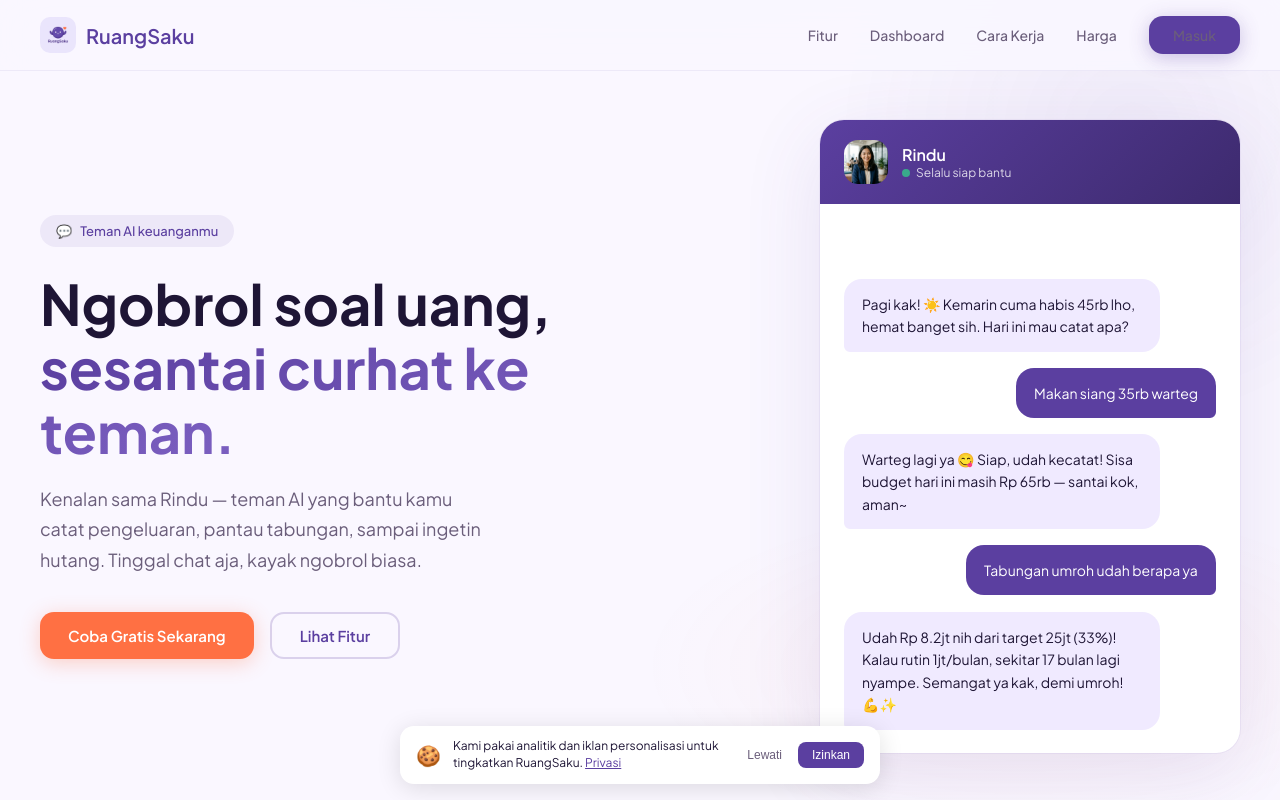
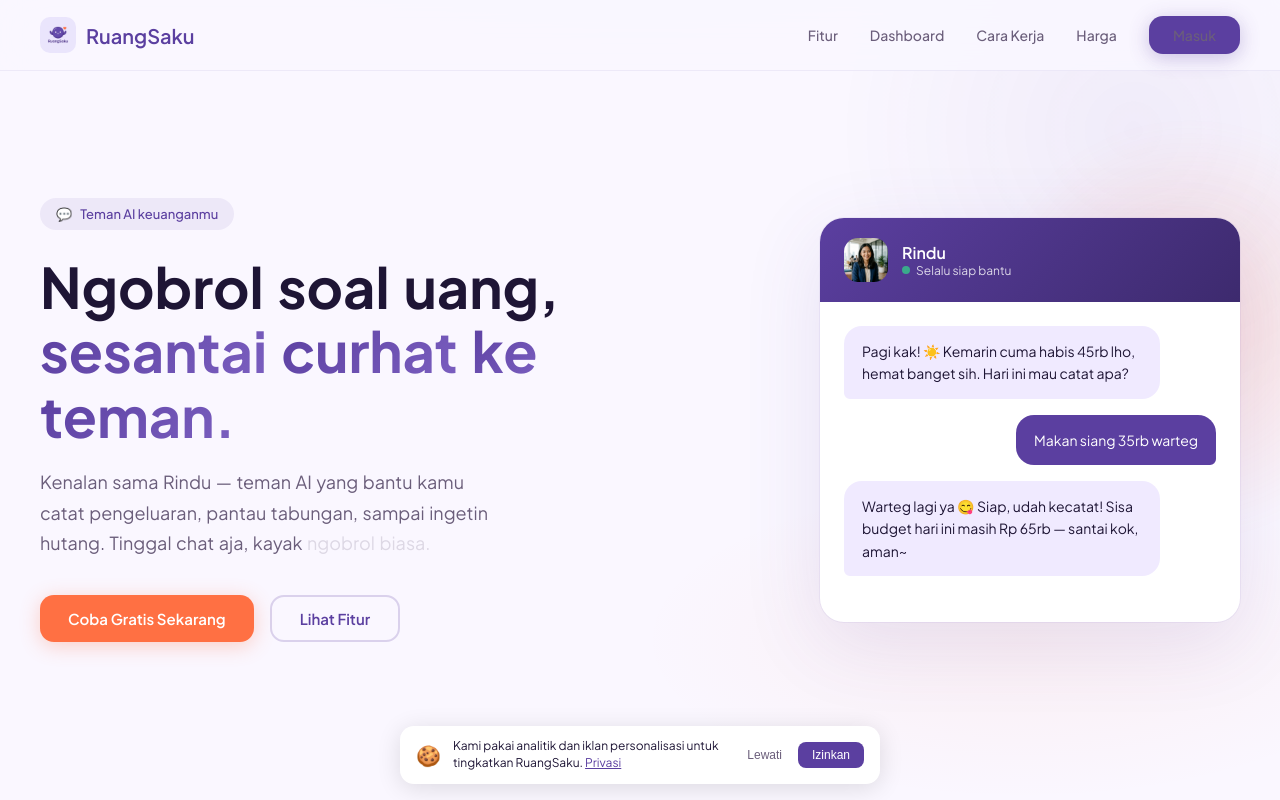
Before and after one commit to arulbarker/ruangsaku-landingpage, a Next.js app: page / in a window 1280 px wide. Shown: the top 800 px of the page. Built offline with nearby package versions, Linux system fonts and the light colour scheme.

Commit message:
feat(hero): word cascade + scroll-driven subheadline + chat loop + parallax blob + CTA micro-interactions

```diff
--- a/components/sections/Hero.tsx
+++ b/components/sections/Hero.tsx
@@ -1,7 +1,16 @@
 'use client'
 
 import Image from 'next/image'
+import { useEffect, useRef, useState } from 'react'
+import {
+  motion,
+  AnimatePresence,
+  useScroll,
+  useTransform,
+  type MotionValue,
+} from 'framer-motion'
 import { trackLead } from '@/lib/meta/events'
+import { useReducedMotionSafe } from '@/components/animation/useReducedMotionSafe'
 
 const APP_URL = 'https://app.ruangsaku.com'
 
@@ -9,30 +18,176 @@
   void trackLead({ contentName })
 }
 
+const SUB_TEXT =
+  'Kenalan sama Rindu — teman AI yang bantu kamu catat pengeluaran, pantau tabungan, sampai ingetin hutang. Tinggal chat aja, kayak ngobrol biasa.'
+
+const CHAT_SCRIPT = [
+  { role: 'ai', text: 'Pagi kak! ☀️ Kemarin cuma habis 45rb lho, hemat banget sih. Hari ini mau catat apa?' },
+  { role: 'user', text: 'Makan siang 35rb warteg' },
+  { role: 'ai', text: 'Warteg lagi ya 😋 Siap, udah kecatat! Sisa budget hari ini masih Rp 65rb — santai kok, aman~' },
+  { role: 'user', text: 'Tabungan umroh udah berapa ya' },
+  { role: 'ai', text: 'Udah Rp 8.2jt nih dari target 25jt (33%)! Kalau rutin 1jt/bulan, sekitar 17 bulan lagi nyampe. Semangat ya kak! 💪✨' },
+] as const
+
+const HEADLINE_VARIANTS = {
+  visible: { transition: { staggerChildren: 0.05 } },
+}
+const WORD_VARIANTS = {
+  hidden: { opacity: 0, y: 14 },
+  visible: {
+    opacity: 1,
+    y: 0,
+    transition: { duration: 0.5, ease: [0.2, 0.8, 0.2, 1] as const },
+  },
+}
+
+function RevealWord({
+  word,
+  index,
+  total,
+  progress,
+}: {
+  word: string
+  index: number
+  total: number
+  progress: MotionValue<number>
+}) {
+  const start = index / total
+  const opacity = useTransform(progress, [start, start + 1 / total * 0.7], [0.2, 1])
+  return (
+    <motion.span style={{ opacity, display: 'inline-block', marginRight: '0.25em' }}>
+      {word}
+    </motion.span>
+  )
+}
+
+function ChatLoop({ reduced }: { reduced: boolean }) {
+  const [step, setStep] = useState(reduced ? CHAT_SCRIPT.length - 1 : 0)
+
+  useEffect(() => {
+    if (reduced) return
+    const t = setInterval(() => {
+      setStep((s) => (s + 1) % CHAT_SCRIPT.length)
+    }, 2800)
+    return () => clearInterval(t)
+  }, [reduced])
+
+  const visible = reduced ? CHAT_SCRIPT : CHAT_SCRIPT.slice(0, step + 1)
+
+  return (
+    <div className="chat-body">
+      <AnimatePresence mode="popLayout">
+        {visible.map((msg, i) => (
+          <motion.div
+            key={`m-${i}`}
+            className={`bubble bubble-${msg.role}`}
+            initial={{ opacity: 0, y: 14, scale: 0.96 }}
+            animate={{ opacity: 1, y: 0, scale: 1 }}
+            transition={{ duration: 0.4, ease: [0.2, 0.8, 0.2, 1] }}
+            layout
+          >
+            {msg.text}
+          </motion.div>
+        ))}
+      </AnimatePresence>
+    </div>
+  )
+}
+
 export function Hero() {
+  const { reduced } = useReducedMotionSafe()
+  const subRef = useRef<HTMLParagraphElement>(null)
+
+  const { scrollY } = useScroll()
+  const blobY = useTransform(scrollY, [0, 600], [0, 90])
+
+  const { scrollYProgress: subProgress } = useScroll({
+    target: subRef,
+    offset: ['start end', 'end start'],
+  })
+
+  const subWords = SUB_TEXT.split(' ')
+
   return (
-    <section className="hero">
-      <div className="hero-inner">
+    <section className="hero" style={{ position: 'relative', overflow: 'hidden' }}>
+      {!reduced && (
+        <motion.div
+          aria-hidden="true"
+          style={{
+            y: blobY,
+            position: 'absolute',
+            top: '15%',
+            right: '-120px',
+            width: 420,
+            height: 420,
+            background: 'radial-gradient(circle, rgba(255,112,67,0.18), transparent 70%)',
+            borderRadius: '50%',
+            pointerEvents: 'none',
+            zIndex: 0,
+            filter: 'blur(8px)',
+          }}
+        />
+      )}
+
+      <div className="hero-inner" style={{ position: 'relative', zIndex: 1 }}>
         <div className="hero-text">
           <div className="hero-badge">
             <span>💬</span> Teman AI keuanganmu
           </div>
-          <h1>
-            Ngobrol soal uang,
+
+          <motion.h1 initial="hidden" animate="visible" variants={HEADLINE_VARIANTS}>
+            {'Ngobrol soal uang,'.split(' ').map((w, i) => (
+              <motion.span
+                key={`a-${i}`}
+                variants={WORD_VARIANTS}
+                style={{ display: 'inline-block', marginRight: '0.25em' }}
+              >
+                {w}
+              </motion.span>
+            ))}
             <br />
-            <span className="highlight">sesantai curhat ke teman.</span>
-          </h1>
-          <p>
-            Kenalan sama Rindu — teman AI yang bantu kamu catat pengeluaran, pantau
-            tabungan, sampai ingetin hutang. Tinggal chat aja, kayak ngobrol biasa.
-          </p>
+            {'sesantai curhat ke teman.'.split(' ').map((w, i) => (
+              <motion.span
+                key={`b-${i}`}
+                variants={WORD_VARIANTS}
+                className="highlight"
+                style={{ display: 'inline-block', marginRight: '0.25em' }}
+              >
+                {w}
+              </motion.span>
+            ))}
+          </motion.h1>
+
+          {reduced ? (
+            <p>{SUB_TEXT}</p>
+          ) : (
+            <p ref={subRef}>
+              {subWords.map((w, i) => (
+                <RevealWord key={i} word={w} index={i} total={subWords.length} progress={subProgress} />
+              ))}
+            </p>
+          )}
+
           <div className="hero-actions">
-            <a href={`${APP_URL}/register`} className="btn-cta btn-accent" onClick={() => handleCtaClick('CTA: Hero Daftar Gratis')}>
+            <motion.a
+              href={`${APP_URL}/register`}
+              className="btn-cta btn-accent"
+              onClick={() => handleCtaClick('CTA: Hero Daftar Gratis')}
+              whileHover={{ scale: 1.02, boxShadow: '0 10px 30px rgba(255,112,67,0.3)' }}
+              whileTap={{ scale: 0.98 }}
+              transition={{ duration: 0.2, ease: 'easeOut' }}
+            >
               Coba Gratis Sekarang
-            </a>
-            <a href="#fitur" className="btn-cta btn-outline">
+            </motion.a>
+            <motion.a
+              href="#fitur"
+              className="btn-cta btn-outline"
+              whileHover={{ scale: 1.02 }}
+              whileTap={{ scale: 0.98 }}
+              transition={{ duration: 0.2, ease: 'easeOut' }}
+            >
               Lihat Fitur
-            </a>
+            </motion.a>
           </div>
         </div>
 
@@ -47,23 +202,7 @@
                 <div className="chat-status">Selalu siap bantu</div>
               </div>
             </div>
-            <div className="chat-body">
-              <div className="typing-dots">
-                <span /><span /><span />
-              </div>
-              <div className="bubble bubble-ai">
-                Pagi kak! ☀️ Kemarin cuma habis 45rb lho, hemat banget sih. Hari ini mau catat apa?
-              </div>
-              <div className="bubble bubble-user">Makan siang 35rb warteg</div>
-              <div className="bubble bubble-ai">
-                Warteg lagi ya 😋 Siap, udah kecatat! Sisa budget hari ini masih Rp 65rb — santai kok, aman~
-              </div>
-              <div className="bubble bubble-user">Tabungan umroh udah berapa ya</div>
-              <div className="bubble bubble-ai">
-                Udah Rp 8.2jt nih dari target 25jt (33%)! Kalau rutin 1jt/bulan, sekitar 17 bulan lagi nyampe.
-                Semangat ya kak, demi umroh! 💪✨
-              </div>
-            </div>
+            <ChatLoop reduced={reduced} />
           </div>
         </div>
       </div>
```
